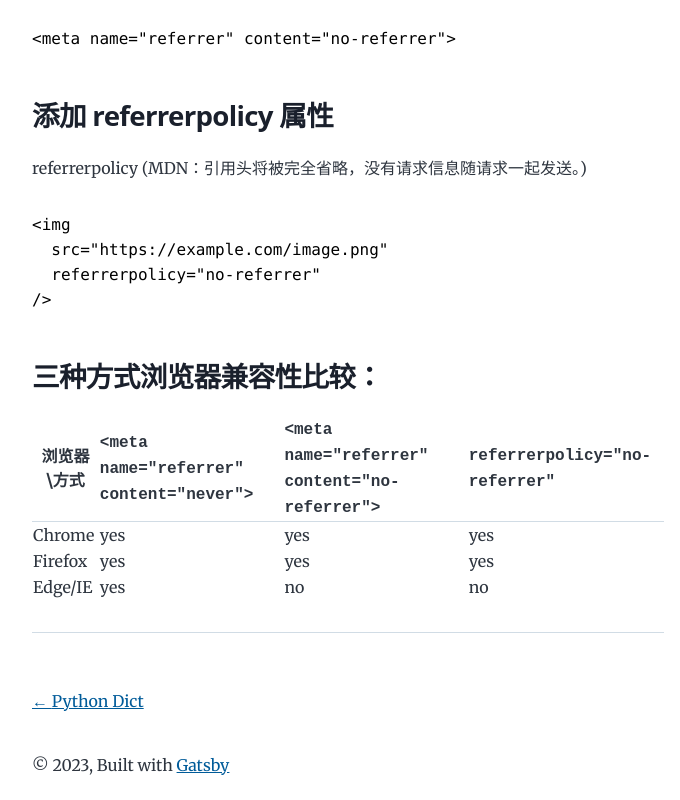
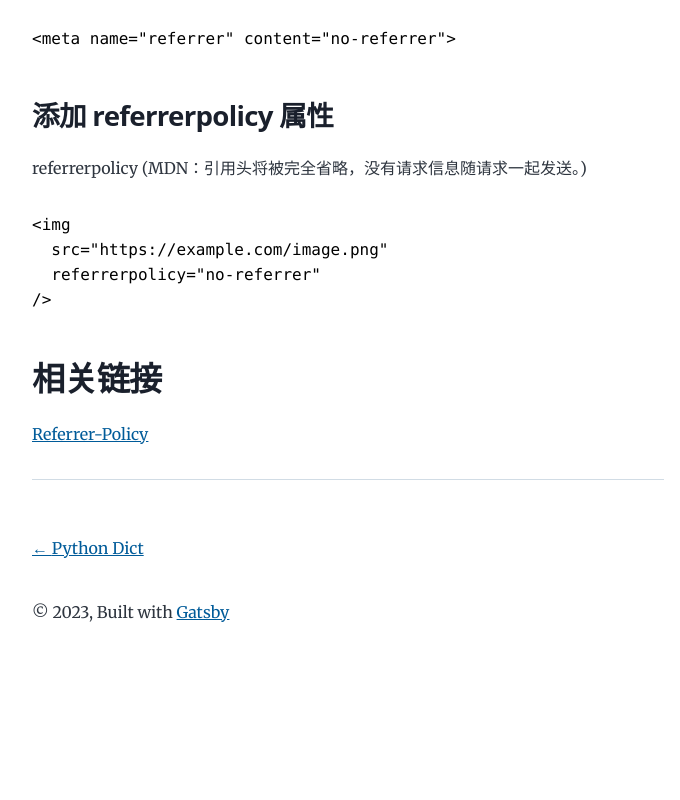
Before and after one commit to anaer/blog, a Gatsby site: page /230404-image-referer/ in a window 1280 px wide. Shown: the part 498-1298 px from the top of the page, without its empty margins (292-972 px from the left). After the commit the page ends 1186 px from the top, so only its background shows below. Built offline with nearby package versions, Linux system fonts and the light colour scheme; Gatsby itself is replaced by a stand-in of ours; some packages are replaced by stand-ins of ours; code samples lack their colours.

Commit message:
添加相关链接

````diff
--- a/src/posts/230404-image-referer/index.md
+++ b/src/posts/230404-image-referer/index.md
@@ -28,10 +28,6 @@ referrerpolicy (MDN：引用头将被完全省略，没有请求信息随请求
 />
 ```
 
-### 三种方式浏览器兼容性比较：
+## 相关链接
 
-| 浏览器\方式   | `<meta name="referrer" content="never">` | `<meta name="referrer" content="no-referrer">` | `referrerpolicy="no-referrer"` |
-| ------- | :------------------------------------- | :------------------------------------------- | :--------------------------- |
-| Chrome  | yes                                    | yes                                          | yes                          |
-| Firefox | yes                                    | yes                                          | yes                          |
-| Edge/IE | yes                                    | no                                           | no                           |
+[Referrer-Policy](https://developer.mozilla.org/zh-CN/docs/Web/HTTP/Headers/Referrer-Policy)
````
